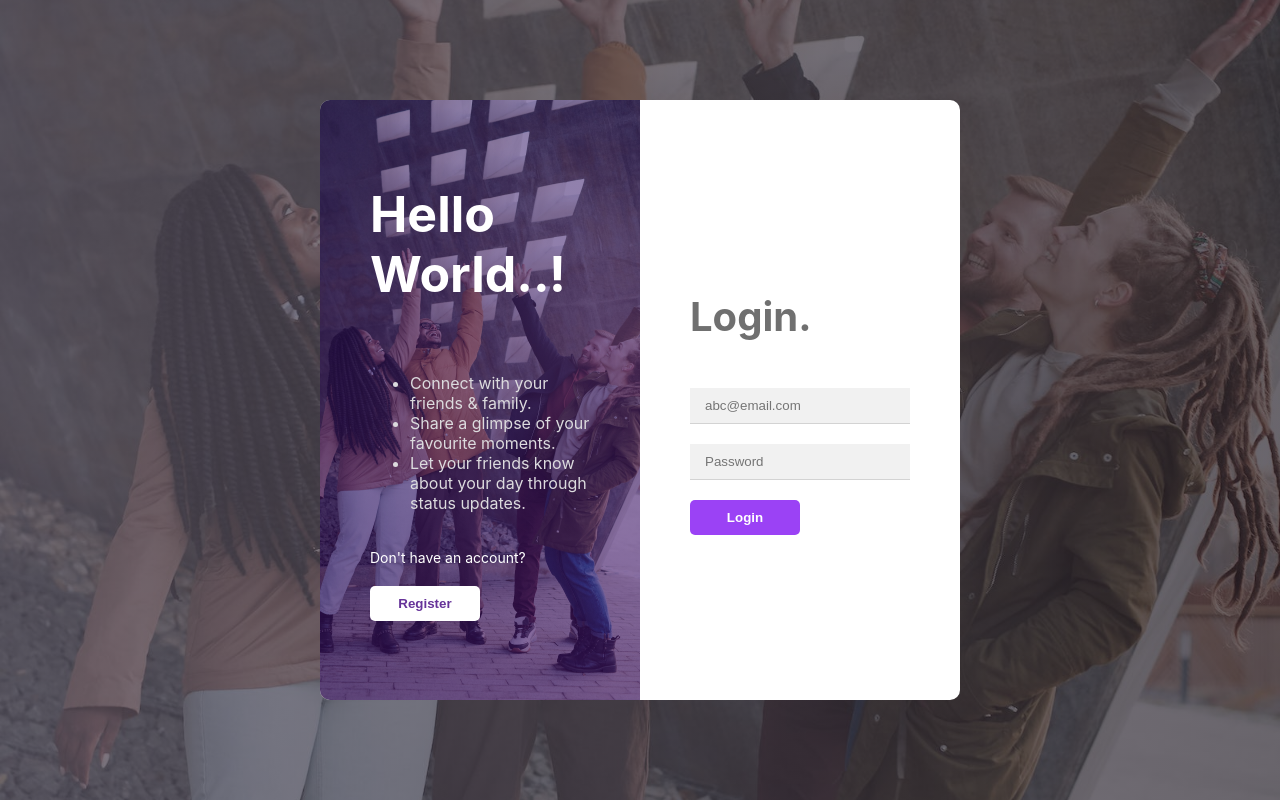
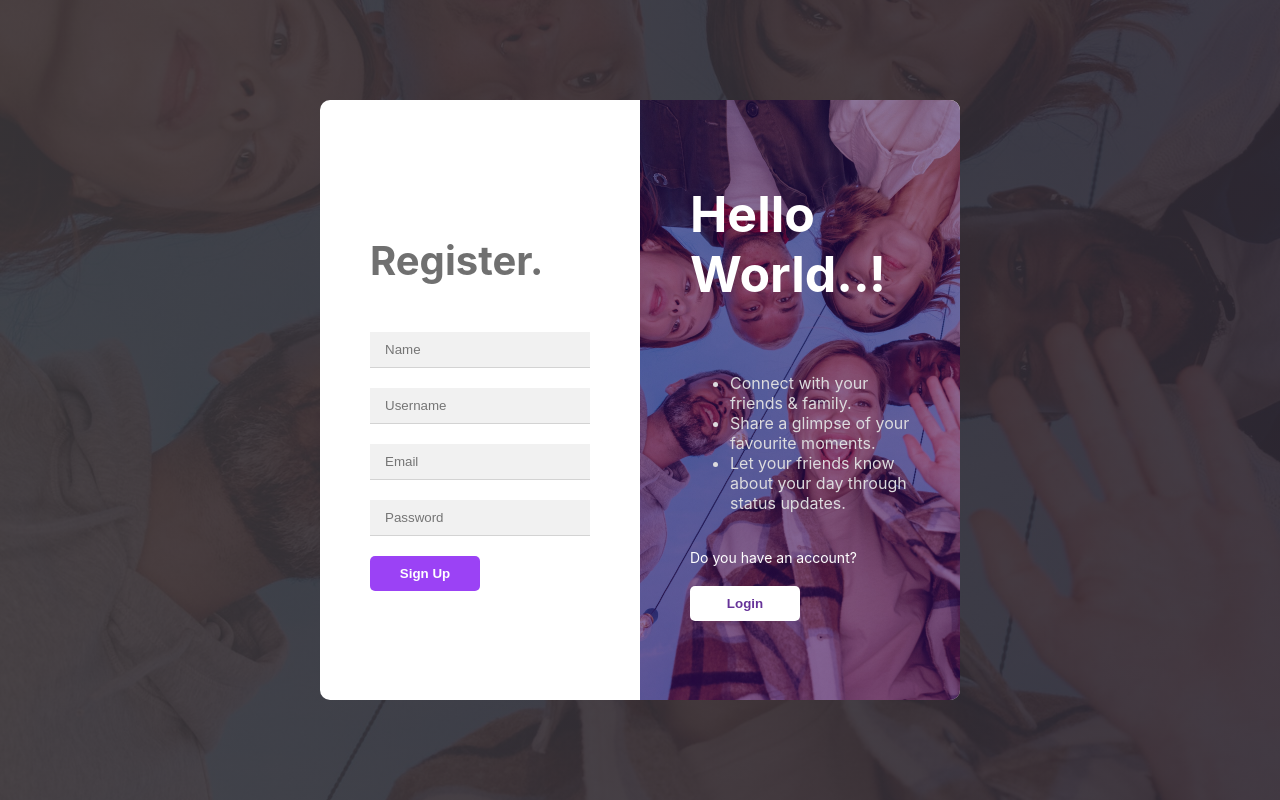
Before and after one commit to debojitsaha/Hello-World, a React (Create React App) app: page / in a window 1280 px wide. Built offline with nearby package versions, Linux system fonts and the light colour scheme; the HTML template or start-up script is replaced by a standard one.

Commit message:
Register Page UI

```diff
--- a/src/App.js
+++ b/src/App.js
@@ -1,10 +1,12 @@
 import Login from "./pages/login/Login";
+import Register from "./pages/register/Register";
 
 
 function App() {
   return (
     <>
-      <Login />
+      {/* <Login /> */}
+      <Register />
     </>
   );
 }
--- a/src/pages/login/login.scss
+++ b/src/pages/login/login.scss
@@ -3,7 +3,7 @@
   background: linear-gradient(
       to right,
       rgba(93, 85, 100, 0.726),
-      rgba(35, 29, 39, 0.678)
+      rgba(35, 29, 39, 0.726)
     ),
     url("../../assets/loginleft.jpeg") center;
   background-size: cover;
--- a/src/pages/register/Register.jsx
+++ b/src/pages/register/Register.jsx
@@ -1,10 +1,35 @@
-import React from 'react'
-import "./register.scss"
+import React from "react";
+import "./register.scss";
 
 const Register = () => {
   return (
-    <div className='register'>Register</div>
-  )
-}
+    <div className="register">
+      <div className="card">
+        <div className="left">
+          <h1>Register.</h1>
+          <form>
+            <input type="text" placeholder="Name" />
+            <input type="text" placeholder="Username" />
+            <input type="email" placeholder="Email" />
+            <input type="password" placeholder="Password" />
+            <button>Sign Up</button>
+          </form>
+        </div>
+        <div className="right">
+          <h1>Hello World..!</h1>
+          <ul>
+            <li>Connect with your friends & family.</li>
+            <li>Share a glimpse of your favourite moments.</li>
+            <li>
+              Let your friends know about your day through status updates.
+            </li>
+          </ul>
+          <span>Do you have an account?</span>
+          <button>Login</button>
+        </div>
+      </div>
+    </div>
+  );
+};
 
-export default Register
+export default Register;
--- a/src/pages/register/register.scss
+++ b/src/pages/register/register.scss
@@ -0,0 +1,104 @@
+.register {
+  height: 100vh;
+  background: linear-gradient(
+      to right,
+      rgba(59, 55, 59, 0.911),
+      rgba(48, 42, 53, 0.911)
+    ),
+    url("../../assets/registerright.jpeg") center;
+  background-size: cover;
+  display: flex;
+  align-items: center;
+  justify-content: center;
+
+  .card {
+    width: 50%;
+    display: flex;
+    background-color: white;
+    border-radius: 10px;
+    min-height: 600px;
+    overflow: hidden;
+
+    .left {
+      flex: 1;
+      color: rgb(112, 112, 112);
+      display: flex;
+      flex-direction: column;
+      padding: 50px;
+      gap: 20px;
+      justify-content: center;
+
+      h1 {
+        font-size: 40px;
+      }
+
+      form {
+        display: flex;
+        flex-direction: column;
+        gap: 20px;
+        border: none;
+
+        input {
+          border: none;
+          border-bottom: 1px solid lightgray;
+          padding: 10px 15px;
+          background-color: rgb(241, 241, 241);
+          outline-style: none;
+        }
+      }
+
+      button {
+        width: 50%;
+        padding: 10px;
+        font-weight: 900;
+        color: white;
+        background-color: rgb(155, 66, 245);
+        border: none;
+        border-radius: 5px;
+        cursor: pointer;
+      }
+      button:hover {
+        background-color: rgb(166, 91, 241);
+      }
+    }
+
+    .right {
+      flex: 1;
+      background: linear-gradient(rgba(39, 11, 96, 0.5), rgba(58, 11, 96, 0.61)),
+        url("../../assets/registerright.jpeg") center;
+      background-size: cover;
+      color: white;
+      display: flex;
+      flex-direction: column;
+      padding: 50px;
+      gap: 20px;
+
+      h1 {
+        font-size: 50px;
+      }
+
+      ul {
+        color: #dcdbde;
+      }
+
+      span {
+        font-size: 14px;
+      }
+
+      button {
+        width: 50%;
+        padding: 10px;
+        font-weight: 900;
+        color: rebeccapurple;
+        background-color: white;
+        border: none;
+        border-radius: 5px;
+        cursor: pointer;
+      }
+      button:hover {
+        scale: 1.02;
+        box-shadow: 2px 3px 5px rebeccapurple;
+      }
+    }
+  }
+}
```
Also changed, not shown: src/assets/registerright.jpeg (added).
